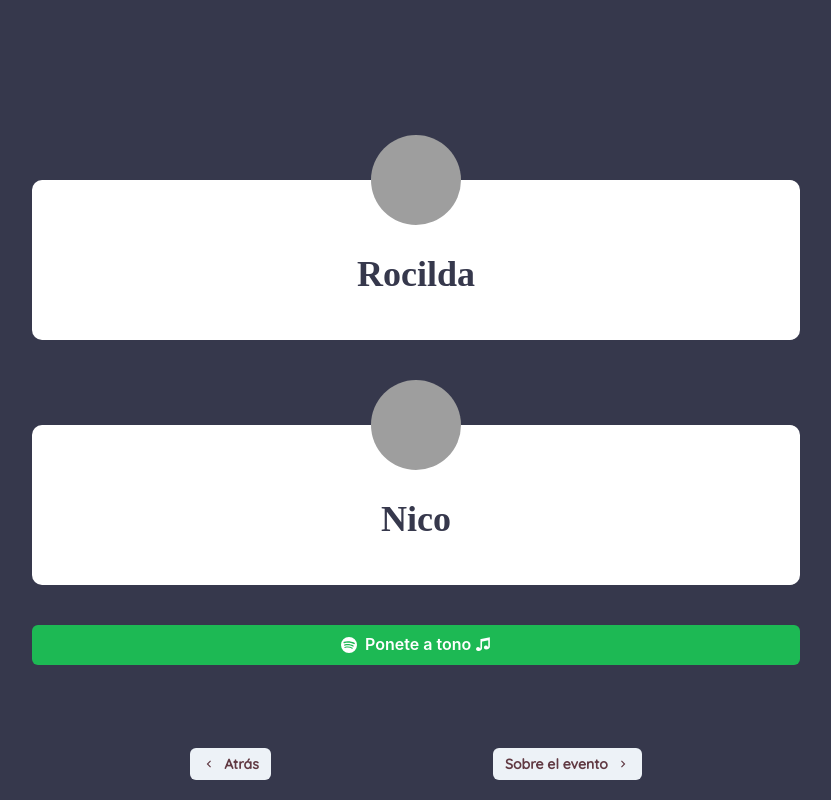
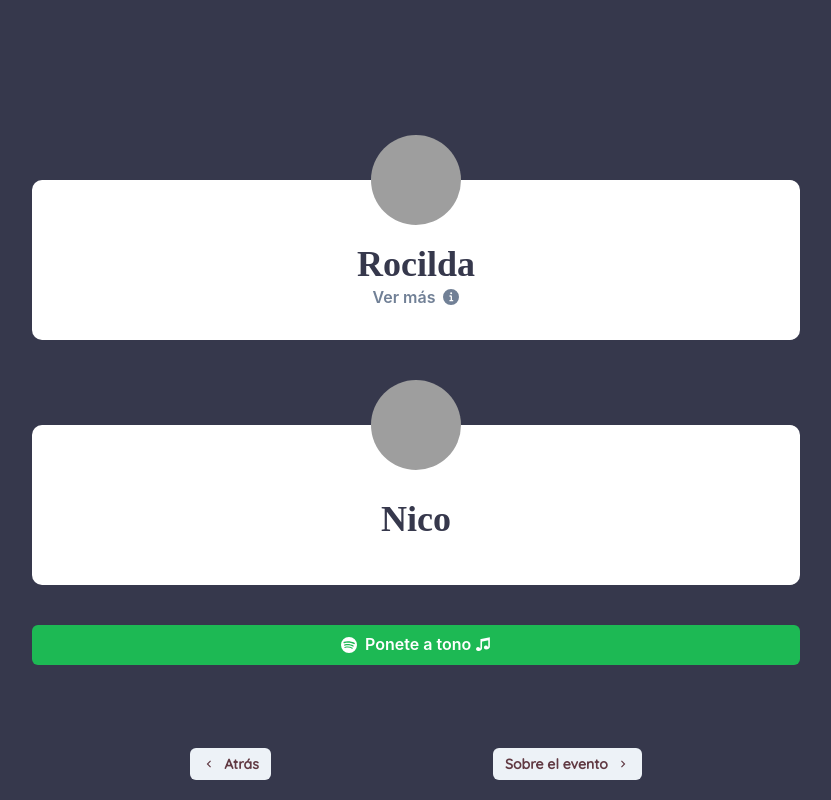
Before and after one commit to NicoPicotto/Picotzilda-Web, a React (Create React App) app: page /nosotros in a window 1280 px wide. Shown: the whole page, without its empty margins (224-1055 px from the left). Built offline with nearby package versions, Linux system fonts and the light colour scheme; grey boxes are pictures that could not be loaded; a web font is replaced by a local one.

Commit message:
prueba modal

```diff
--- /dev/null
+++ b/src/Components/ModalRocilda/ModalRocilda.js
@@ -0,0 +1,55 @@
+import React, { useState } from 'react';
+import {
+	ModalOverlay,
+	Button,
+	ModalBody,
+	ModalContent,
+	ModalCloseButton,
+	Modal,
+	useDisclosure,
+	ModalHeader,
+	Text,
+} from '@chakra-ui/react';
+import { InfoIcon } from '@chakra-ui/icons';
+
+const ModalRocilda = () => {
+	const OverlayOne = () => (
+		<ModalOverlay bg='blackAlpha.300' backdropFilter='blur(10px)' />
+	);
+
+	const { isOpen, onOpen, onClose } = useDisclosure();
+	const [overlay, setOverlay] = useState(<OverlayOne />);
+
+	return (
+		<>
+			<Button
+				rightIcon={<InfoIcon />}
+				onClick={() => {
+					setOverlay(<OverlayOne />);
+					onOpen();
+				}}
+				variant='link'
+				fontSize='md'
+			>
+				Ver más
+			</Button>
+			<Modal isCentered isOpen={isOpen} onClose={onClose}>
+				{overlay}
+				<ModalContent w='75%'>
+					<ModalHeader fontFamily='fonts.secundaria'>Rocío Zabala</ModalHeader>
+					<ModalCloseButton />
+					<ModalBody marginBottom={5}>
+						<Text>Info de rocilda</Text>
+						<Text>Info de rocilda</Text>
+						<Text>Info de rocilda</Text>
+						<Text>Info de rocilda</Text>
+						<Text>Info de rocilda</Text>
+						<Text>Info de rocilda</Text>
+					</ModalBody>
+				</ModalContent>
+			</Modal>
+		</>
+	);
+};
+
+export default ModalRocilda;
--- a/src/views/Nosotros.js
+++ b/src/views/Nosotros.js
@@ -3,6 +3,7 @@ import { Heading, Flex, Avatar, Button, Link } from '@chakra-ui/react';
 import { ChevronRightIcon, ChevronLeftIcon } from '@chakra-ui/icons';
 import { BsSpotify } from 'react-icons/bs';
 import { Link as ReachLink } from 'react-router-dom';
+import ModalRocilda from '../Components/ModalRocilda/ModalRocilda';
 
 const Nosotros = () => {
 	return (
@@ -36,6 +37,7 @@ const Nosotros = () => {
 						justifyContent='center'
 						borderRadius={10}
 						marginTop='-45px'
+						flexDir='column'
 					>
 						<Heading
 							marginTop='30px'
@@ -45,6 +47,7 @@ const Nosotros = () => {
 						>
 							Rocilda
 						</Heading>
+						<ModalRocilda />
 					</Flex>
 				</Flex>
 				<Flex
```
